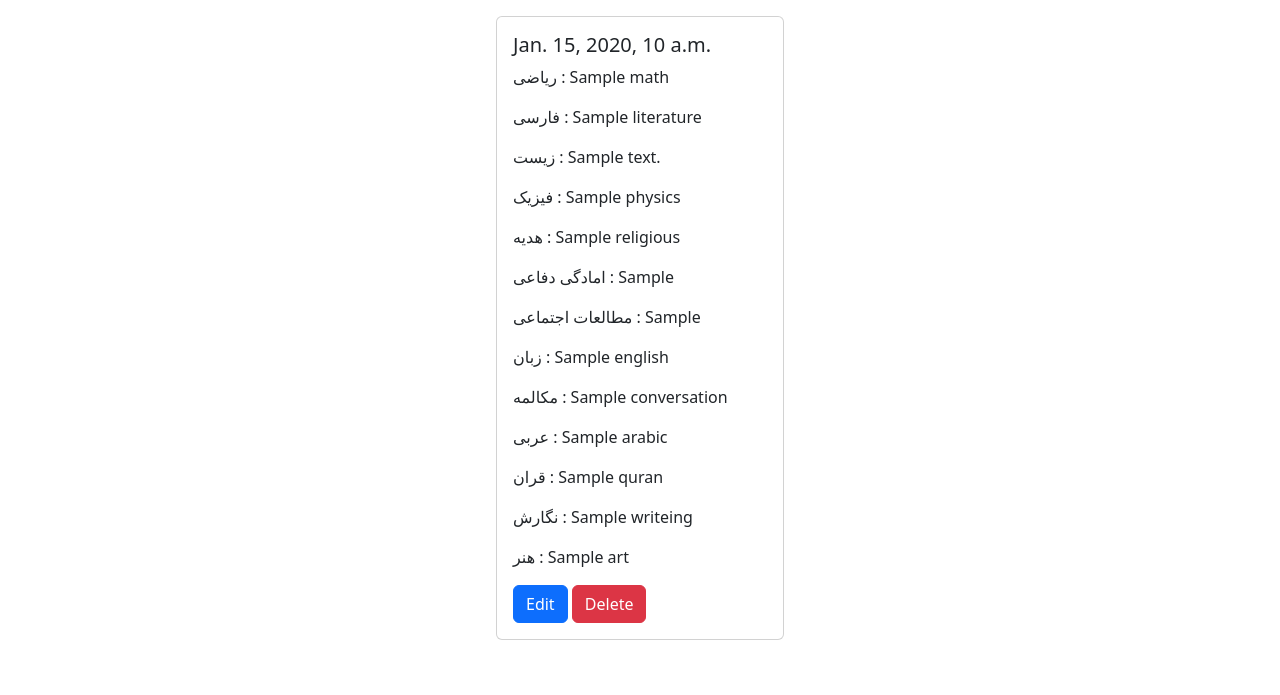
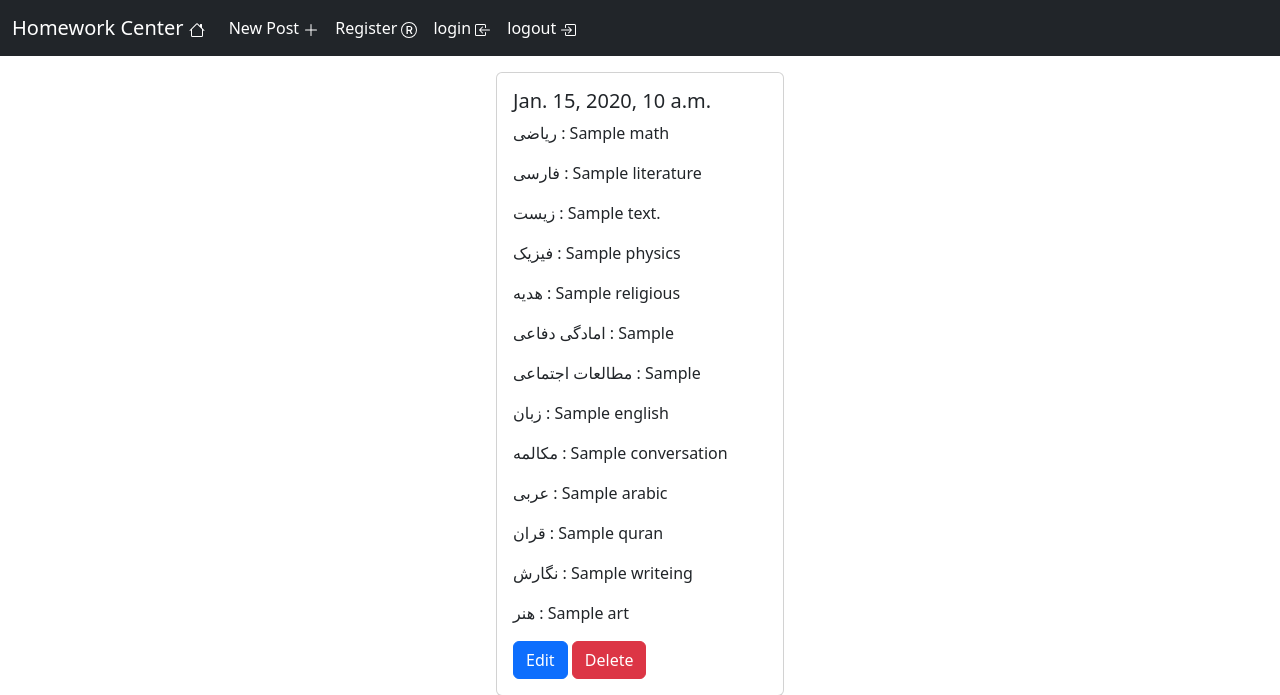
Before and after one commit to EXE88/homeworkcenter, a Django app: template main/templates/main/mainpage.html in a window 1280 px wide. Shown: the top 695 px of the page. Run offline with Django 4.2, Linux system fonts and the light colour scheme; the template is opened without the code that fills it: most values are stand-ins (such as "Sample title", 1, 10 or a date in 2020).

Commit message:
add navbar with items in main page and desable translate day for a while

```diff
--- a/main/views.py
+++ b/main/views.py
@@ -12,7 +12,7 @@
             miladi_date = date(year=model.date.year,month=model.date.month,day=model.date.day).togregorian()
             shamsi_date = date.fromgregorian(year = miladi_date.year , month = miladi_date.month , day = miladi_date.day)
             model.date = f"{shamsi_date.year}/{shamsi_date.month}/{shamsi_date.day} {shamsi_date.strftime('%A')}"
-            translator = Translator()
-            model.date = translator.translate(text=model.date,dest='fa',src='en').text
+            #translator = Translator()
+            #model.date = translator.translate(text=model.date,dest='fa',src='en').text
         sorted_models = sorted(allmodels, key=lambda x: x.date, reverse=True)
         return render(request,'main/mainpage.html',{"models":sorted_models})
--- a/templates/base.html
+++ b/templates/base.html
@@ -8,6 +8,7 @@
     </head>
     <body>
         <div class="jumbotron">
+            {% include "inc/navbar.html" %}
             {% include "inc/messages.html" %}
         </div>
         {% block body %}{% endblock body %}
--- /dev/null
+++ b/templates/inc/navbar.html
@@ -0,0 +1,49 @@
+<nav class="navbar navbar-expand-lg navbar-dark bg-dark">
+    <div class="container-fluid">
+        <a class="navbar-brand" href="{% url "main_page" %}">
+            Homework Center
+            <svg xmlns="http://www.w3.org/2000/svg" width="16" height="16" fill="currentColor" class="bi bi-house" viewBox="0 0 16 16">
+                <path d="M8.707 1.5a1 1 0 0 0-1.414 0L.646 8.146a.5.5 0 0 0 .708.708L2 8.207V13.5A1.5 1.5 0 0 0 3.5 15h9a1.5 1.5 0 0 0 1.5-1.5V8.207l.646.647a.5.5 0 0 0 .708-.708L13 5.793V2.5a.5.5 0 0 0-.5-.5h-1a.5.5 0 0 0-.5.5v1.293L8.707 1.5ZM13 7.207V13.5a.5.5 0 0 1-.5.5h-9a.5.5 0 0 1-.5-.5V7.207l5-5 5 5Z"/>
+            </svg>
+        </a>
+        <button class="navbar-toggler" type="button" data-bs-toggle="collapse" data-bs-target="#navbarNav" aria-controls="navbarNav" aria-expanded="false" aria-label="Toggle navigation"></button>
+        <div class="collapse navbar-collapse" id="navbarNav">
+            <ul class="navbar-nav">
+                <li class="nav-item">
+                    <a class="nav-link active" aria-current="page" href="{% url "create_new_homework_page" %}">
+                        New Post
+                        <svg xmlns="http://www.w3.org/2000/svg" width="16" height="16" fill="currentColor" class="bi bi-plus-lg" viewBox="0 0 16 16">
+                            <path fill-rule="evenodd" d="M8 2a.5.5 0 0 1 .5.5v5h5a.5.5 0 0 1 0 1h-5v5a.5.5 0 0 1-1 0v-5h-5a.5.5 0 0 1 0-1h5v-5A.5.5 0 0 1 8 2Z"/>
+                        </svg>
+                    </a>
+                </li>
+                <li class="nav-item">
+                    <a class="nav-link active" aria-current="page" href="">
+                        Register
+                        <svg xmlns="http://www.w3.org/2000/svg" width="16" height="16" fill="currentColor" class="bi bi-r-circle" viewBox="0 0 16 16">
+                            <path d="M1 8a7 7 0 1 0 14 0A7 7 0 0 0 1 8Zm15 0A8 8 0 1 1 0 8a8 8 0 0 1 16 0ZM5.5 4.002h3.11c1.71 0 2.741.973 2.741 2.46 0 1.138-.667 1.94-1.495 2.24L11.5 12H9.98L8.52 8.924H6.836V12H5.5V4.002Zm1.335 1.09v2.777h1.549c.995 0 1.573-.463 1.573-1.36 0-.913-.596-1.417-1.537-1.417H6.835Z"/>
+                        </svg>
+                    </a>
+                </li>
+                <li class="nav-item">
+                    <a class="nav-link active" aria-current="page" href="">
+                        login
+                        <svg xmlns="http://www.w3.org/2000/svg" width="16" height="16" fill="currentColor" class="bi bi-box-arrow-in-left" viewBox="0 0 16 16">
+                            <path fill-rule="evenodd" d="M10 3.5a.5.5 0 0 0-.5-.5h-8a.5.5 0 0 0-.5.5v9a.5.5 0 0 0 .5.5h8a.5.5 0 0 0 .5-.5v-2a.5.5 0 0 1 1 0v2A1.5 1.5 0 0 1 9.5 14h-8A1.5 1.5 0 0 1 0 12.5v-9A1.5 1.5 0 0 1 1.5 2h8A1.5 1.5 0 0 1 11 3.5v2a.5.5 0 0 1-1 0v-2z"/>
+                            <path fill-rule="evenodd" d="M4.146 8.354a.5.5 0 0 1 0-.708l3-3a.5.5 0 1 1 .708.708L5.707 7.5H14.5a.5.5 0 0 1 0 1H5.707l2.147 2.146a.5.5 0 0 1-.708.708l-3-3z"/>
+                        </svg>
+                    </a>
+                </li>
+                <li class="nav-item">
+                    <a class="nav-link active" aria-current="page" href="">
+                        logout
+                        <svg xmlns="http://www.w3.org/2000/svg" width="16" height="16" fill="currentColor" class="bi bi-box-arrow-in-right" viewBox="0 0 16 16">
+                            <path fill-rule="evenodd" d="M6 3.5a.5.5 0 0 1 .5-.5h8a.5.5 0 0 1 .5.5v9a.5.5 0 0 1-.5.5h-8a.5.5 0 0 1-.5-.5v-2a.5.5 0 0 0-1 0v2A1.5 1.5 0 0 0 6.5 14h8a1.5 1.5 0 0 0 1.5-1.5v-9A1.5 1.5 0 0 0 14.5 2h-8A1.5 1.5 0 0 0 5 3.5v2a.5.5 0 0 0 1 0v-2z"/>
+                            <path fill-rule="evenodd" d="M11.854 8.354a.5.5 0 0 0 0-.708l-3-3a.5.5 0 1 0-.708.708L10.293 7.5H1.5a.5.5 0 0 0 0 1h8.793l-2.147 2.146a.5.5 0 0 0 .708.708l3-3z"/>
+                        </svg>
+                    </a>
+                </li>
+            </ul>
+        </div>
+    </div>
+</nav>
```
Also changed, not shown: db.sqlite3.
